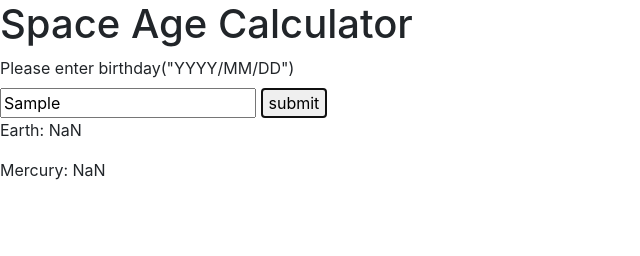
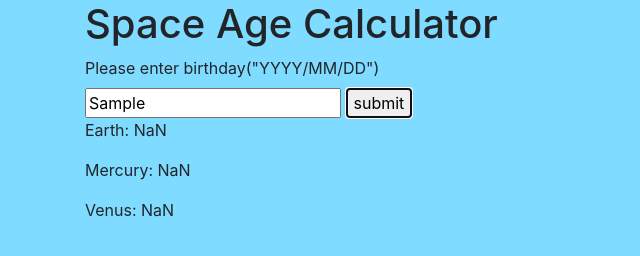
Before and after one commit to MrDanielBennett/galatic-age-calculator, a website built with webpack: page src/index.html in a window 1280 px wide. Both pictures are taken after typing "Sample" into the empty fields and a click on the button "submit". Shown: the whole page, without its empty margins (0-640 px from the left). Built offline with nearby package versions, Linux system fonts and the light colour scheme.

Commit message:
add getVenusAge function and color change  css update

```diff
--- a/src/index.html
+++ b/src/index.html
@@ -1,9 +1,10 @@
 <!DOCTYPE html>
 <html>
-  <head>
-    <title>Space Age Calculator</title>
-  </head>
-  <body>
+<head>
+  <title>Space Age Calculator</title>
+</head>
+<body>
+  <div class="container">
     <h1>Space Age Calculator</h1>
     <form id="birthday">
       <label for="birthday-input">Please enter birthday("YYYY/MM/DD")</label><br>
@@ -12,5 +13,7 @@
     </form>
     <p id="result"></p>
     <p id="result2"></p>
-  </body>
+    <p id="result3"></p>
+  </div>
+</body>
 </html>
--- a/src/main.js
+++ b/src/main.js
@@ -10,11 +10,13 @@ $(document).ready(function() {
     let birthday = $('#birthday-input').val();
     let user = new Space_age(birthday);
     user.getAge();
-    debugger;
     user.getMercuryAge();
+    user.getVenusAge();
     let result = user.age;
     let result2 = user.mercuryAge;
+    let result3 = user.venusAge
     $('#result').text("Earth: " + result);
     $('#result2').text("Mercury: " + result2);
+    $('#result3').text("Venus: " + result3);
   });
 });
--- a/src/space-age.js
+++ b/src/space-age.js
@@ -4,6 +4,7 @@ export class Space_age {
     this.today = new Date();
     this.age = this.age;
     this.mercuryAge = this.mercuryAge;
+    this.venusAge = this.venusAge;
   }
   getAge(){
     this.age = this.today.getFullYear() - this.birthday.getFullYear();
@@ -14,8 +15,18 @@ export class Space_age {
     return this.age;
   }
   getMercuryAge() {
-    debugger
     let realMercuryAge = parseInt(this.age)/.24;
     this.mercuryAge = Math.floor(realMercuryAge)
   }
+  getVenusAge() {
+    let realVenusAge = parseInt(this.age)/.62;
+    this.venusAge = Math.floor(realVenusAge)
+  }
+  // getMarsAge() {
+  //   let realMercuryAge = parseInt(this.age)/.24;
+  //   this.mercuryAge = Math.floor(realMercuryAge)
+  // }
+  // getJupiterAge() {
+  //   let realMercuryAge = parseInt(this.age)/.24;
+  //   this.mercuryAge = Math.floor(realMercuryAge)
 }
--- a/src/styles.css
+++ b/src/styles.css
@@ -1,3 +1,3 @@
 body {
-  background-color: #7FDBFF;
+  background-color: #7FDBFF !important;
 }
```
